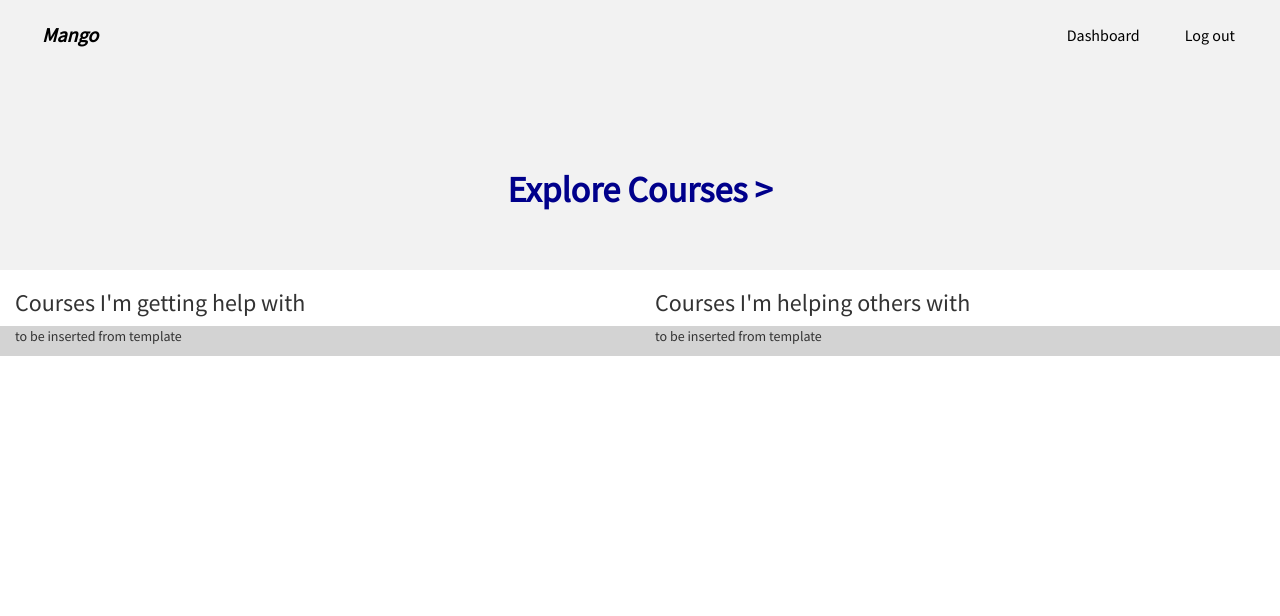
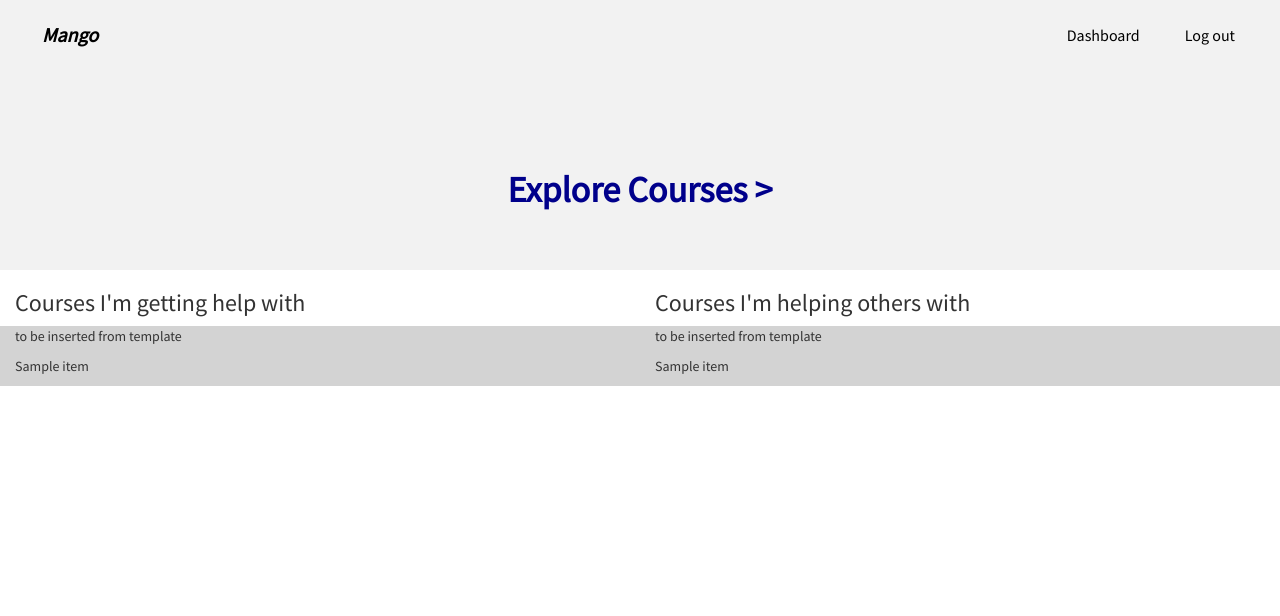
Before and after one commit to NishanthAthreya/Mango, a Flask app: template templates/dashboard.html in a window 1280 px wide. Shown: the top 616 px of the page. Run offline with Flask 2, Linux system fonts and the light colour scheme; the template is opened without the code that fills it: most values are stand-ins (such as "Sample title", 1, 10 or a date in 2020); some libraries are stand-ins or nearby versions.

Commit message:
added templating stuff to dashboard.html

```diff
--- a/templates/dashboard.html
+++ b/templates/dashboard.html
@@ -120,12 +120,20 @@ update pictures in team cards
 				<!-- delete this-->
 				<p>to be inserted from template</p>
 
+				{% for item in learning_list %}
+					<p>{{item.title}}</p>
+				{% endfor %}
+
 
 			</div>
 			<div class="col-xs-6" style="background-color:LightGray;"id="courses-teaching">
 
 				<!--delete this -->
 				<p>to be inserted from template</p>
+
+				{% for item in teaching_list %}
+					<p>{{item.title}}</p>
+				{% endfor %}
 
 			</div>
 
```
